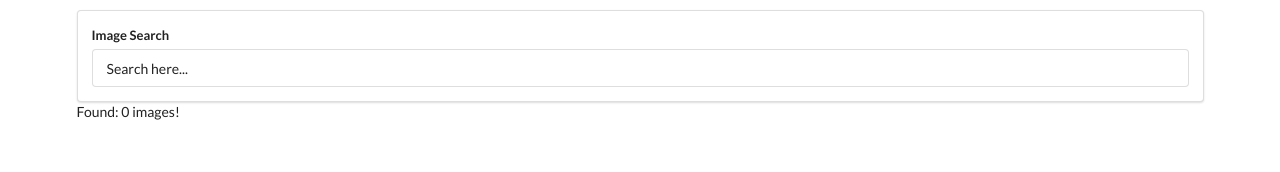
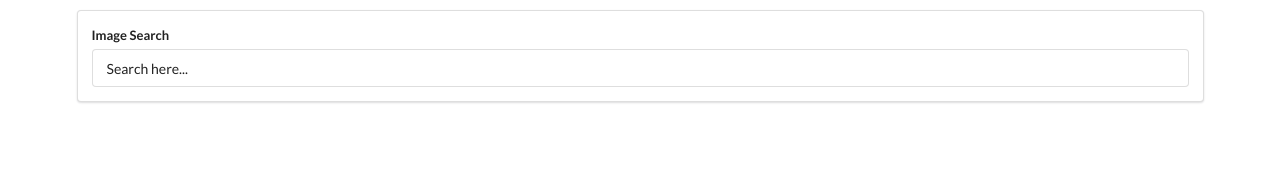
Before and after one commit to ecam900/reactpics, a React (Create React App) app: page / in a window 1280 px wide. Shown: the top 172 px of the page. Built offline with nearby package versions, Linux system fonts and the light colour scheme.

Commit message:
Display images in ImageList

```diff
--- a/src/components/App.js
+++ b/src/components/App.js
@@ -1,6 +1,8 @@
 import React from 'react';
+import unsplash from '../api/unsplash';
 import SearchBar from './SearchBar';
-import unsplash from '../api/unsplash';
+import ImageList from './ImageList';
+
 
 
 class App extends React.Component {
@@ -20,7 +22,7 @@
     return (
       <div className="ui container" style={{ marginTop: '10px' }}>
           <SearchBar onSubmit={this.onSearchSubmit} />
-          Found: {this.state.images.length} images!
+          <ImageList images={this.state.images} />
       </div>
     );
   }
--- /dev/null
+++ b/src/components/ImageList.js
@@ -0,0 +1,11 @@
+import React from 'react';
+
+const ImageList = (props) => {
+  const images = props.images.map(({ description, id, urls}) => {
+    return <img alt={description} key={id} src={urls.regular} />
+  });
+
+  return <div>{ images }</div>
+}
+
+export default ImageList;
```
